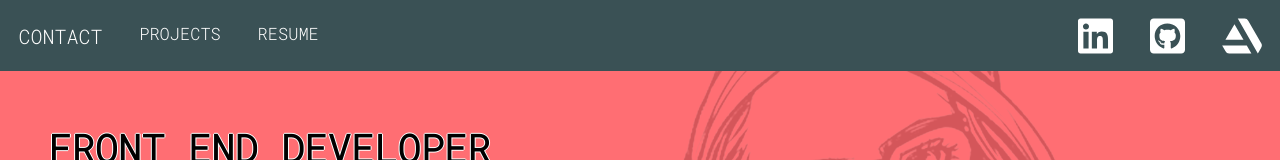
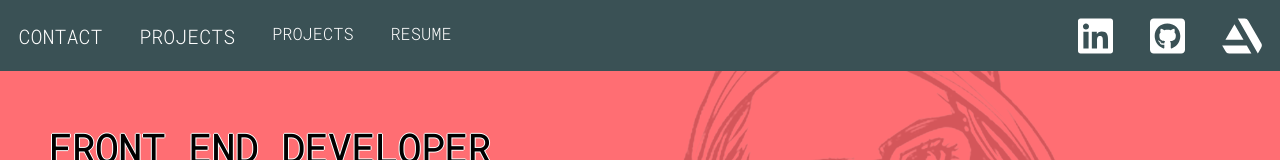
Before and after one commit to carol-en/New-Caroline-Nolasco-Code, a Vue app: page / in a window 1280 px wide. Shown: the top 160 px of the page. Built offline with nearby package versions, Linux system fonts and the light colour scheme.

Commit message:
click to scroll to project working

```diff
--- a/src/components/Header/AppNav.vue
+++ b/src/components/Header/AppNav.vue
@@ -5,7 +5,8 @@ https://forum.vuejs.org/t/how-to-add-a-open-an-another-component-when-a-button-i
 -->
   <nav class="navigation">
       <section class="inner_navi">
-        <button v-on:click="$emit('open-contact-form')">Contact</button>
+        <button v-on:click="openContactForm">Contact</button>
+        <button v-on:click="scrollToProjects">Projects</button>
         <AppLink title="projects" href="#projects"></AppLink>
         <AppLink title="resume" href="#resume"></AppLink>
       </section>
@@ -59,6 +60,15 @@ export default {
 
     props: {
       method: { type: Function },
+    },
+
+    methods: {
+      openContactForm: function() {
+        this.$emit('open-contact-form');
+      },
+      scrollToProjects: function() {
+        this.$emit('scroll-to-projects');
+      }
     }
 }
 </script>
--- a/src/components/Header/index.vue
+++ b/src/components/Header/index.vue
@@ -1,6 +1,6 @@
 <template>
     <header class="header">
-        <AppNav @open-contact-form="openContactForm" />
+        <AppNav @open-contact-form="openContactForm" @scroll-to-projects="scrollToProjects"/>
         <section class="inner-header">
             <AppAbout />
             <AppTitle />
@@ -42,6 +42,10 @@
             contactEmailSent: function() { // If email is successfully sent, form gets switched from contact from to a 'thank you message'
                 // If pop up contact component is active & emailSent is set to false, set emailSent to 'true' for successful 'thank you' message
                 if(this.modal && !this.emailSent) this.emailSent = true;
+            },
+            scrollToProjects: function() {
+                const element = document.querySelector(".projects");
+                element.scrollIntoView({ behavior: "smooth" });
             }
         }
     }
```
